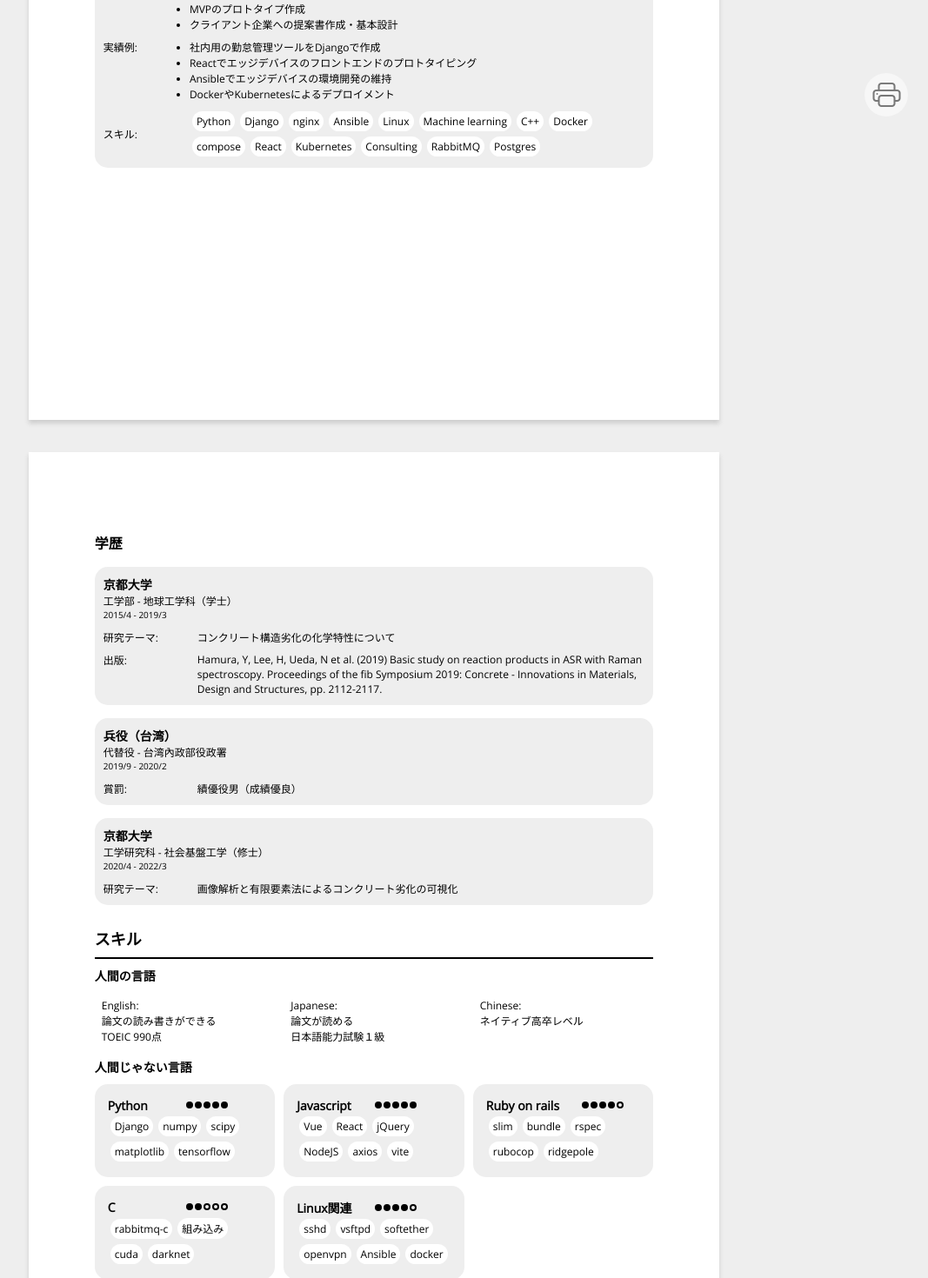
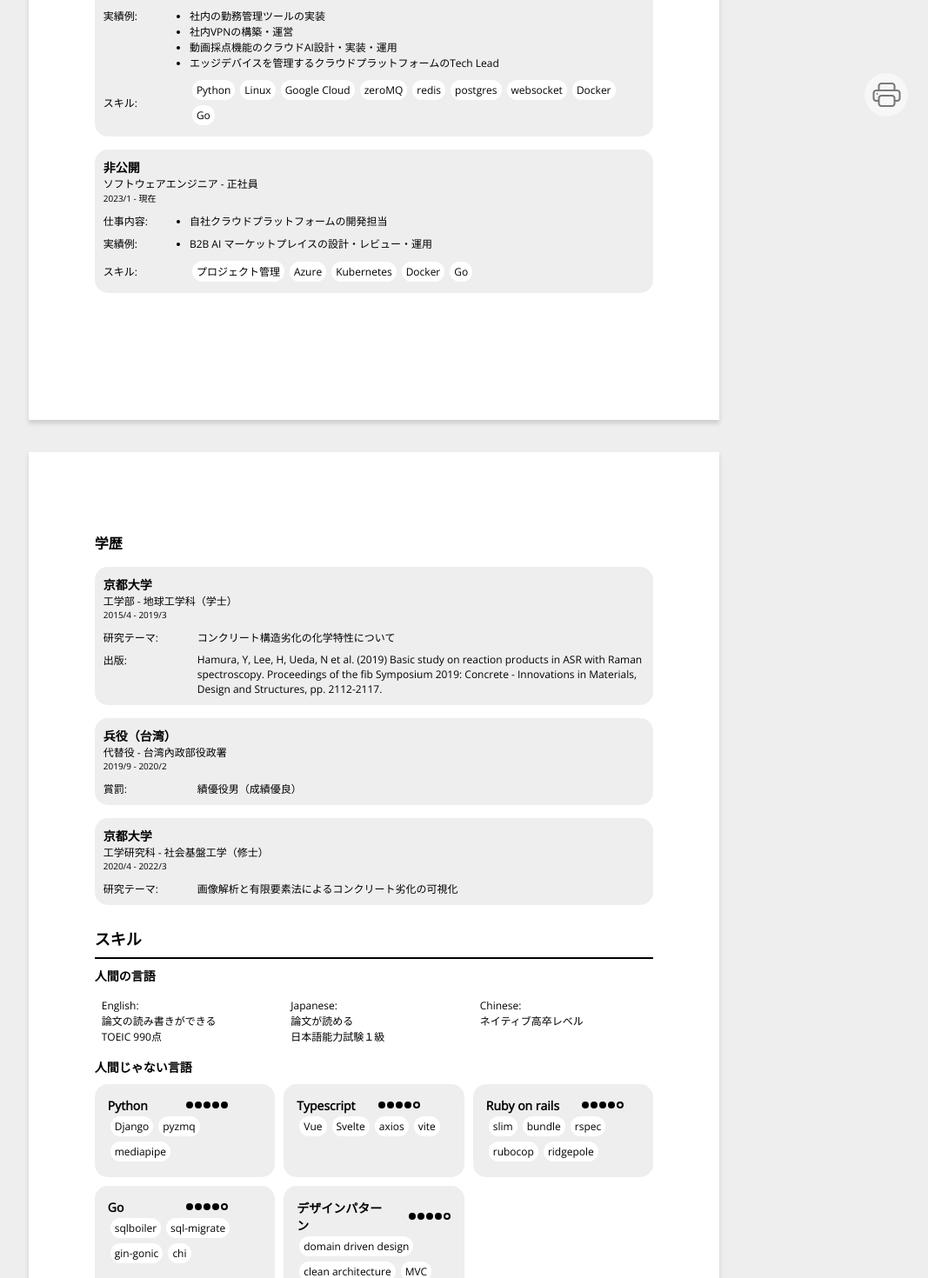
Before and after one commit to kylelmh/cv-html, a Vue app: page / in a window 1280 px wide. Shown: the part 640-2110 px from the top of the page at 87% size, without its empty margins (210-1277 px from the left). Built offline with nearby package versions, Linux system fonts and the light colour scheme.

Commit message:
updated CV

```diff
--- a/src/components/BasicInfo.vue
+++ b/src/components/BasicInfo.vue
@@ -1,22 +1,19 @@
 <template>
   <div>
-  <h1> {{basic_info.name}} </h1>
+    <h1> {{ basic_info.name }} </h1>
     <div class="flexbox">
       <div>
         <i class="bi-envelope -inline"></i>
-      <a class="u-ml5 -inline" :href="'mailto:'+ basic_info.email"> {{basic_info.email}} </a>
-    </div>
-    <div>
-      <i class="bi-telephone-fill"></i>
-      <a class="u-ml5" :href="'tel:' + basic_info.phone">{{basic_info.phone}}</a>
+        <a class="u-ml5 -inline" :href="'mailto:' + basic_info.email"> {{ basic_info.email }} </a>
       </div>
       <div>
         <i class="bi-github"></i>
-     <a class="u-ml5" :href="'https://www.github.com/' + basic_info.github">github.com/{{basic_info.github}}</a>
+        <a class="u-ml5" :href="'https://www.github.com/' + basic_info.github">github.com/{{ basic_info.github }}</a>
       </div>
       <div>
         <i class="bi-link-45deg"></i>
-      <a class="u-ml5" :href="'https://' + basic_info.githubio + '.github.io/cv-html'">{{basic_info.githubio}}.github.io/cv-html</a>
+        <a class="u-ml5"
+          :href="'https://' + basic_info.githubio + '.github.io/cv-html'">{{ basic_info.githubio }}.github.io/cv-html</a>
       </div>
     </div>
   </div>
@@ -24,14 +21,14 @@
 
 <script>
 export default {
-  data(){
-    return{
+  data() {
+    return {
       basic_info: {}
     }
   },
-  beforeCreate(){
+  beforeCreate() {
     import(`../json/${this.$i18n.locale}/basic_info.json`)
-    .then( (e) => {this.basic_info = e.default} )
+      .then((e) => { this.basic_info = e.default })
   }
 }
 </script>
--- a/src/json/en/basic_info.json
+++ b/src/json/en/basic_info.json
@@ -1,6 +1,5 @@
 {
   "name": "Lee Mengheng （李孟恒）",
-  "phone": "080-6123-1512",
   "email": "kyle.lhe@gmail.com",
   "github": "kylelmh",
   "githubio": "kylelmh"
--- a/src/json/en/employment.json
+++ b/src/json/en/employment.json
@@ -3,69 +3,56 @@
     {
       "name": "Archibase",
       "start": "2020/11",
-      "end": "2021/12",
+      "end": "ongoing",
       "position": "Full-stack web developer",
-      "status": "Part-time/internship",
-      "description":
-        [
+      "status": "Part-time",
+      "description": [
         "Designed, proposed, and implemented new features for existing web applications",
-          "Implemented feature requests into actual code",
-          "Automated company tasks with AWS",
-          "Maintained web crawlers following website updates",
-          "Performed code reviews and tests for pull requests"
+        "Automated company tasks with AWS"
       ],
-      "examples":
-        [
+      "examples": [
         "Created Vue frontend and Ruby backends for search autocompletion",
         "Refactored static search page to single page application",
         "Implemented free text search that matched to existing database tags",
-          "Deployed AWS Lambda instances to backup company data"
+        "Deployed web crawlers on AWS Lambda"
       ],
-      "skills":
-        [
+      "skills": [
         "Ruby on rails",
         "Vue.js",
         "MySQL",
         "Docker",
-          "Python"
+        "Python",
+        "AWS"
       ]
     },
     {
       "name": "Latona Inc.",
       "start": "2022/4",
-      "end": "ongoing",
+      "end": "2022/12",
       "position": "Engineer",
       "status": "Full-time",
-      "description" :
-        [
+      "description": [
         "Maintenance and development internal company infrastructure",
         "Containerization and deployment of machine learning models",
         "Prototyping of MVPs",
         "Creating proposals for clients seeking technical consultations"
       ],
-      "examples":
-        [
+      "examples": [
         "Creation of new company tool for attendance management in Django",
         "Prototyping of edge device frontends in React",
         "Maintenance of Ansible scripts for nvidia Jetson edge devices",
         "Deployment of machine learning models with Docker and Kubernetes onto nvidia Jetson devices."
       ],
-      "skills":
-        [
+      "skills": [
         "Python",
-          "Django",
-          "nginx",
-          "Ansible",
         "Linux",
-          "Machine learning",
-          "C++",
+        "Google Cloud",
+        "zeroMQ",
+        "redis",
+        "postgres",
+        "websocket",
         "Docker",
-          "compose",
-          "React",
-          "Kubernetes",
-          "Consulting",
-          "RabbitMQ",
-          "Postgres"
+        "Go"
       ]
     }
   ]
--- a/src/json/en/levels.json
+++ b/src/json/en/levels.json
@@ -1,6 +1,6 @@
 {
-  "5": "can create a production ready project/library from scratch",
-  "4": "can join a project with minimal onboarding",
-  "3": "can join a project with some onboarding",
-  "2": "can write code following a reference sample"
+  "5": "Can develop a scalable service from scratch",
+  "4": "Can develop an entire service from scratch",
+  "3": "Can develop new features from scratch",
+  "2": "Can develop new features while referring to existing code"
 }
--- a/src/json/en/skills.json
+++ b/src/json/en/skills.json
@@ -24,20 +24,16 @@
       "level": 5,
       "frameworks": [
         "Django",
-        "numpy",
-        "scipy",
-        "matplotlib",
-        "tensorflow"
+        "pyzmq",
+        "mediapipe"
       ]
     },
     {
-      "name": "Javascript",
-      "level": 5,
+      "name": "Typescript",
+      "level": 4,
       "frameworks": [
         "Vue",
-        "React",
-        "jQuery",
-        "NodeJS",
+        "Svelte",
         "axios",
         "vite"
       ]
@@ -54,35 +50,23 @@
       ]
     },
     {
-      "name": "C",
-      "level": 2,
+      "name": "Go",
+      "level": 4,
       "frameworks": [
-        "rabbitmq-c",
-        "embedded",
-        "cuda",
-        "darknet"
+        "sqlboiler",
+        "sql-migrate",
+        "gin-gonic",
+        "chi"
       ]
     },
     {
-      "name": "Linux related",
+      "name": "Design patterns",
       "level": 4,
       "frameworks": [
-        "sshd",
-        "vsftpd",
-        "softether",
-        "openvpn",
-        "Ansible",
-        "docker"
-      ]
-    }
-  ],
-  "others": [
-    {
-      "name": "Data visualization",
-      "level": 3,
-      "frameworks": [
-        "Paraview",
-        "matplotlib"
+        "domain driven design",
+        "clean architecture",
+        "MVC",
+        "MVT"
       ]
     }
   ]
--- a/src/json/ja/basic_info.json
+++ b/src/json/ja/basic_info.json
@@ -1,6 +1,5 @@
 {
   "name": "Lee Mengheng （李孟恒）",
-  "phone": "080-6123-1512",
   "email": "kyle.lhe@gmail.com",
   "github": "kylelmh",
   "githubio": "kylelmh"
--- a/src/json/ja/employment.json
+++ b/src/json/ja/employment.json
@@ -3,68 +3,76 @@
     {
       "name": "株式会社ArchiBase",
       "start": "2020/11",
-      "end": "2021/12",
+      "end": "現在",
       "position": "フルスタックウェブエンジニア",
       "status": "パートタイム",
-      "description":
-        [
+      "description": [
         "自社ウェブアプリの機能設計・実装",
-          "AWSによる社内タスクの自動化",
-	"クローラーのメンテナンス",
-  	  "コードレビューと作動テスト"
+        "AWSによるタスクの自動化"
       ],
-      "examples":
-        [
+      "examples": [
         "Vue と Rails で検索オートコンプリート機能の実装",
+        "db バリデーション・UTの実装",
         "静的サイトをSPAへのリファクタリング",
         "フリーワード検索の実装",
-          "AWS Lambdaでバックアップスクリプトの作成"
+        "AWS Lambdaで Crawlerタスクの作成"
       ],
-      "skills":
-        [
+      "skills": [
         "Ruby on rails",
         "Vue.js",
         "MySQL",
         "Docker",
-          "Python"
+        "Python",
+        "AWS"
       ]
     },
     {
       "name": "ラトナ株式会社",
       "start": "2022/4",
-      "end": "現在",
+      "end": "2022/12",
       "position": "エンジニア",
       "status": "正社員",
-      "description" :
-        [
-          "社内インフラの管理と新規開発",
-          "機械学習モデルのコンテナ化・デプロイ",
-          "MVPのプロトタイプ作成",
-          "クライアント企業への提案書作成・基本設計"
+      "description": [
+        "社内インフラの構築・開発",
+        "受託開発の担当",
+        "自社プロダクト開発の担当"
       ],
-      "examples":
-        [
-          "社内用の勤怠管理ツールをDjangoで作成",
-          "Reactでエッジデバイスのフロントエンドのプロトタイピング",
-          "Ansibleでエッジデバイスの環境開発の維持",
-          "DockerやKubernetesによるデプロイメント"
+      "examples": [
+        "社内の勤務管理ツールの実装",
+        "社内VPNの構築・運営",
+        "動画採点機能のクラウドAI設計・実装・運用",
+        "エッジデバイスを管理するクラウドプラットフォームのTech Lead"
       ],
-      "skills":
-        [
+      "skills": [
         "Python",
-          "Django",
-          "nginx",
-          "Ansible",
         "Linux",
-          "Machine learning",
-          "C++",
+        "Google Cloud",
+        "zeroMQ",
+        "redis",
+        "postgres",
+        "websocket",
         "Docker",
-          "compose",
-          "React",
+        "Go"
+      ]
+    },
+    {
+      "name": "非公開",
+      "start": "2023/1",
+      "end": "現在",
+      "position": "ソフトウェアエンジニア",
+      "status": "正社員",
+      "description": [
+        "自社クラウドプラットフォームの開発担当"
+      ],
+      "examples": [
+        "B2B AI マーケットプレイスの設計・レビュー・運用"
+      ],
+      "skills": [
+        "プロジェクト管理",
+        "Azure",
         "Kubernetes",
-          "Consulting",
-          "RabbitMQ",
-          "Postgres"
+        "Docker",
+        "Go"
       ]
     }
   ]
--- a/src/json/ja/levels.json
+++ b/src/json/ja/levels.json
@@ -1,6 +1,6 @@
 {
-  "5": "本番用のプロジェクト・ライブラリをゼロから作れる。",
-  "4": "既存のプロジェクトで即戦力になれる。",
-  "3": "既存のプロジェクトでちょっとした研修後に戦力になれる。",
-  "2": "既存のコードを参考にして開発できる。"
+  "5": "Scalable の新規サービスをゼロから作れる",
+  "4": "新規のサービスをゼロから作れる",
+  "3": "既存のプロジェクトで新規の機能をゼロから作れる",
+  "2": "既存のコードを参考にして開発できる"
 }
--- a/src/json/ja/skills.json
+++ b/src/json/ja/skills.json
@@ -24,20 +24,16 @@
       "level": 5,
       "frameworks": [
         "Django",
-        "numpy",
-        "scipy",
-        "matplotlib",
-        "tensorflow"
+        "pyzmq",
+        "mediapipe"
       ]
     },
     {
-      "name": "Javascript",
-      "level": 5,
+      "name": "Typescript",
+      "level": 4,
       "frameworks": [
         "Vue",
-        "React",
-        "jQuery",
-        "NodeJS",
+        "Svelte",
         "axios",
         "vite"
       ]
@@ -54,35 +50,23 @@
       ]
     },
     {
-      "name": "C",
-      "level": 2,
+      "name": "Go",
+      "level": 4,
       "frameworks": [
-        "rabbitmq-c",
-        "組み込み",
-        "cuda",
-        "darknet"
+        "sqlboiler",
+        "sql-migrate",
+        "gin-gonic",
+        "chi"
       ]
     },
     {
-      "name": "Linux関連",
+      "name": "デザインパターン",
       "level": 4,
       "frameworks": [
-        "sshd",
-        "vsftpd",
-        "softether",
-        "openvpn",
-        "Ansible",
-        "docker"
-      ]
-    }
-  ],
-  "others": [
-    {
-      "name": "Data visualization",
-      "level": 3,
-      "frameworks": [
-        "Paraview",
-        "matplotlib"
+        "domain driven design",
+        "clean architecture",
+        "MVC",
+        "MVT"
       ]
     }
   ]
```
Also changed, not shown: 1 other file (tests, documents, lock files or other folders). Lines whose indentation alone changed are shown as unchanged.
